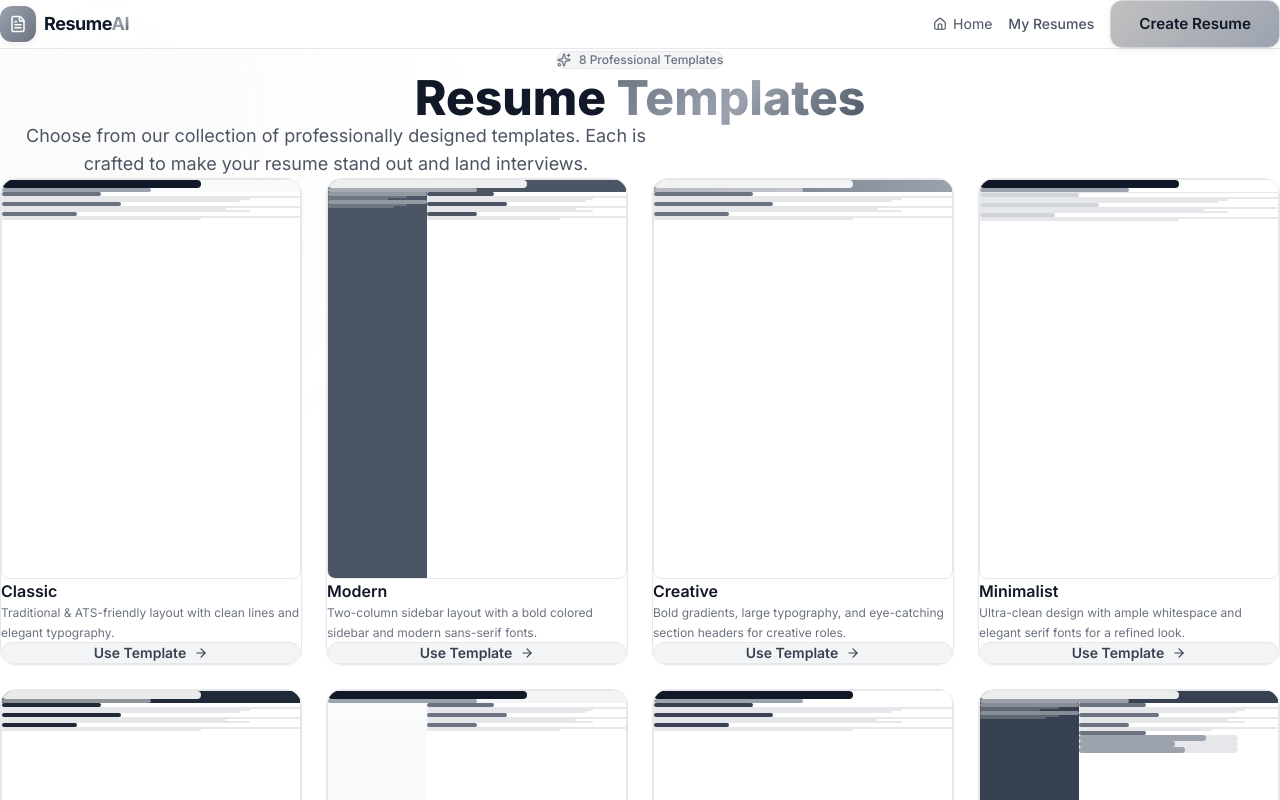
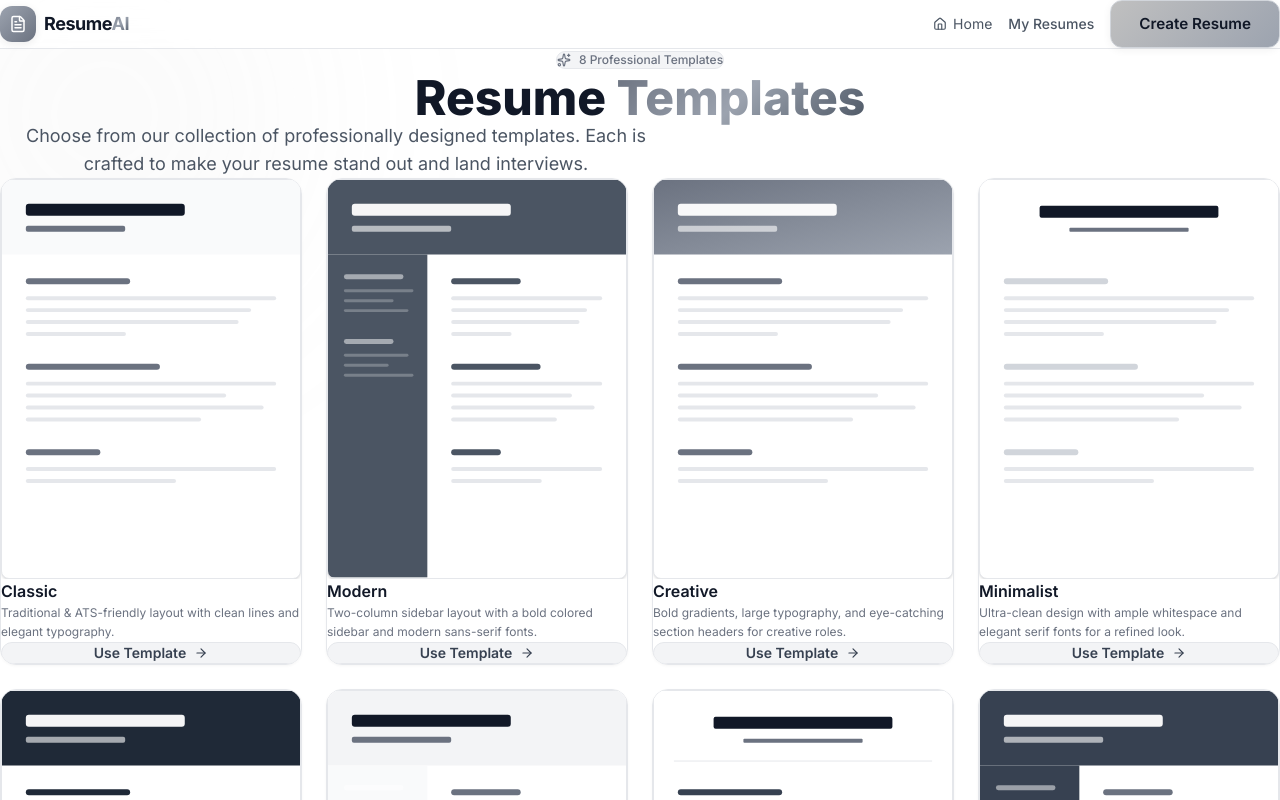
Before and after one commit to Siddharthdas2204/airesumemaker, a Next.js app: page /templates in a window 1280 px wide. Shown: the top 800 px of the page. Built offline with nearby package versions, Linux system fonts and the light colour scheme.

Commit message:
fix(ui): converted template preview to high-fidelity SVG graphic

```diff
--- a/src/app/templates/page.tsx
+++ b/src/app/templates/page.tsx
@@ -99,87 +99,110 @@ const TEMPLATES = [
 function TemplatePreview({ template }: { template: (typeof TEMPLATES)[0] }) {
     const isGradient = template.headerBg.includes("gradient");
 
+    // SVG Dimensions
+    const w = 300;
+    const h = 400;
+    const headerH = 75;
+    const startX = template.sidebarBg ? 100 : 0;
+    const mainWidth = template.sidebarBg ? 200 : 300;
+
+    const fillTitle = template.headerColor === "#FFFFFF" ? "rgba(255,255,255,0.95)" : "#111827";
+    const fillSub = template.headerColor === "#FFFFFF" ? "rgba(255,255,255,0.6)" : "#6B7280";
+
     return (
-        <div
-            className="w-full aspect-[3/4] rounded-lg overflow-hidden"
-            style={{
-                background: "white",
-                border: "1px solid #E5E7EB",
-                fontSize: "6px",
-            }}
+        <svg
+            viewBox={`0 0 ${w} ${h}`}
+            className="w-full h-auto rounded-lg shadow-sm"
+            style={{ background: "white", border: "1px solid #E5E7EB", display: "block" }}
         >
-            {/* Header area */}
-            <div
-                className="px-3 py-2.5"
-                style={{
-                    background: isGradient ? template.headerBg : template.headerBg,
-                    borderBottom: template.style === "minimal" ? "1px solid #E5E7EB" : "none",
-                }}
-            >
-                <div
-                    className="h-2 rounded-full w-2/3 mb-1"
-                    style={{ background: template.headerColor === "#FFFFFF" ? "rgba(255,255,255,0.9)" : "#111827" }}
+            <defs>
+                {isGradient && (
+                    <linearGradient id="creativeGrad" x1="0%" y1="0%" x2="100%" y2="100%">
+                        <stop offset="0%" stopColor="#6B7280" />
+                        <stop offset="100%" stopColor="#9CA3AF" />
+                    </linearGradient>
+                )}
+            </defs>
+
+            {/* Header */}
+            {template.style !== "minimal" && template.style !== "academic" ? (
+                <>
+                    <rect
+                        x="0" y="0" width={w} height={headerH}
+                        fill={isGradient ? "url(#creativeGrad)" : template.headerBg}
                     />
-                <div
-                    className="h-1 rounded-full w-1/2"
-                    style={{ background: template.headerColor === "#FFFFFF" ? "rgba(255,255,255,0.5)" : "#9CA3AF" }}
-                />
-            </div>
-
-            {/* Body */}
-            <div className="flex h-full">
-                {/* Optional sidebar */}
-                {template.sidebarBg && (
-                    <div className="w-1/3 p-2 space-y-1.5" style={{ background: template.sidebarBg }}>
-                        <div className="h-1 rounded-full w-full" style={{ background: "rgba(255,255,255,0.4)" }} />
-                        <div className="h-0.5 rounded-full w-4/5" style={{ background: "rgba(255,255,255,0.2)" }} />
-                        <div className="h-0.5 rounded-full w-3/5" style={{ background: "rgba(255,255,255,0.2)" }} />
-                        <div className="mt-2 h-1 rounded-full w-full" style={{ background: "rgba(255,255,255,0.4)" }} />
-                        <div className="h-0.5 rounded-full w-4/5" style={{ background: "rgba(255,255,255,0.2)" }} />
-                        <div className="h-0.5 rounded-full w-2/3" style={{ background: "rgba(255,255,255,0.2)" }} />
-                    </div>
+                    <rect x="24" y="24" width="160" height="12" rx="3" fill={fillTitle} />
+                    <rect x="24" y="46" width="100" height="6" rx="2" fill={fillSub} />
+                </>
+            ) : (
+                <>
+                    <rect x="0" y="0" width={w} height={headerH} fill="white" />
+                    <rect x={(w - 180) / 2} y="26" width="180" height="12" rx="2" fill="#111827" />
+                    <rect x={(w - 120) / 2} y="48" width="120" height="4" rx="1" fill="#6B7280" />
+                    {template.style === "academic" && (
+                        <rect x="20" y="70" width={w - 40} height="1" fill="#E5E7EB" />
+                    )}
+                </>
             )}
 
-                {/* Main content */}
-                <div className={`${template.sidebarBg ? "w-2/3" : "w-full"} p-2.5 space-y-2`}>
+            {/* Sidebar */}
+            {template.sidebarBg && (
+                <g>
+                    <rect x="0" y={headerH} width="100" height={h - headerH} fill={template.sidebarBg} />
+                    {/* Sidebar bars */}
+                    <rect x="16" y={headerH + 20} width="60" height="5" rx="2.5" fill="rgba(255,255,255,0.5)" />
+                    <rect x="16" y={headerH + 35} width="70" height="3" rx="1.5" fill="rgba(255,255,255,0.25)" />
+                    <rect x="16" y={headerH + 45} width="50" height="3" rx="1.5" fill="rgba(255,255,255,0.25)" />
+                    <rect x="16" y={headerH + 55} width="65" height="3" rx="1.5" fill="rgba(255,255,255,0.25)" />
+
+                    <rect x="16" y={headerH + 85} width="50" height="5" rx="2.5" fill="rgba(255,255,255,0.5)" />
+                    <rect x="16" y={headerH + 100} width="65" height="3" rx="1.5" fill="rgba(255,255,255,0.25)" />
+                    <rect x="16" y={headerH + 110} width="45" height="3" rx="1.5" fill="rgba(255,255,255,0.25)" />
+                    <rect x="16" y={headerH + 120} width="70" height="3" rx="1.5" fill="rgba(255,255,255,0.25)" />
+                </g>
+            )}
+
+            {/* Main Content Areas */}
+            <g transform={`translate(${startX}, ${headerH})`}>
                 {/* Section 1 */}
-                    <div>
-                        <div className="h-1 rounded-full w-1/3 mb-1" style={{ background: template.accentColor }} />
-                        <div className="h-0.5 rounded-full w-full mb-0.5" style={{ background: "#E5E7EB" }} />
-                        <div className="h-0.5 rounded-full w-5/6 mb-0.5" style={{ background: "#E5E7EB" }} />
-                        <div className="h-0.5 rounded-full w-4/5" style={{ background: "#E5E7EB" }} />
-                    </div>
+                <rect x="24" y="24" width={mainWidth * 0.35} height="6" rx="3" fill={template.accentColor} />
+                <rect x="24" y="42" width={mainWidth - 48} height="4" rx="2" fill="#E5E7EB" />
+                <rect x="24" y="54" width={(mainWidth - 48) * 0.9} height="4" rx="2" fill="#E5E7EB" />
+                <rect x="24" y="66" width={(mainWidth - 48) * 0.85} height="4" rx="2" fill="#E5E7EB" />
+                <rect x="24" y="78" width={(mainWidth - 48) * 0.4} height="4" rx="2" fill="#E5E7EB" />
+
                 {/* Section 2 */}
-                    <div>
-                        <div className="h-1 rounded-full w-2/5 mb-1" style={{ background: template.accentColor }} />
-                        <div className="h-0.5 rounded-full w-full mb-0.5" style={{ background: "#E5E7EB" }} />
-                        <div className="h-0.5 rounded-full w-3/4 mb-0.5" style={{ background: "#E5E7EB" }} />
-                        <div className="h-0.5 rounded-full w-5/6" style={{ background: "#E5E7EB" }} />
-                    </div>
+                <rect x="24" y="110" width={mainWidth * 0.45} height="6" rx="3" fill={template.accentColor} />
+                <rect x="24" y="128" width={mainWidth - 48} height="4" rx="2" fill="#E5E7EB" />
+                <rect x="24" y="140" width={(mainWidth - 48) * 0.8} height="4" rx="2" fill="#E5E7EB" />
+                <rect x="24" y="152" width={(mainWidth - 48) * 0.95} height="4" rx="2" fill="#E5E7EB" />
+                <rect x="24" y="164" width={(mainWidth - 48) * 0.7} height="4" rx="2" fill="#E5E7EB" />
+
                 {/* Section 3 */}
-                    <div>
-                        <div className="h-1 rounded-full w-1/4 mb-1" style={{ background: template.accentColor }} />
-                        <div className="h-0.5 rounded-full w-full mb-0.5" style={{ background: "#E5E7EB" }} />
-                        <div className="h-0.5 rounded-full w-2/3" style={{ background: "#E5E7EB" }} />
-                    </div>
-                    {/* Section 4 - skill bars for infographic */}
+                <rect x="24" y="196" width={mainWidth * 0.25} height="6" rx="3" fill={template.accentColor} />
+                <rect x="24" y="214" width={mainWidth - 48} height="4" rx="2" fill="#E5E7EB" />
+                <rect x="24" y="226" width={(mainWidth - 48) * 0.6} height="4" rx="2" fill="#E5E7EB" />
+
+                {/* Optional Infographic Skills */}
                 {template.style === "infographic" && (
-                        <div className="space-y-1">
-                            <div className="h-1 rounded-full w-1/3 mb-1" style={{ background: template.accentColor }} />
-                            <div className="h-1.5 rounded-full w-4/5" style={{ background: "#E5E7EB" }}>
-                                <div className="h-full rounded-full w-4/5" style={{ background: "#9CA3AF" }} />
-                            </div>
-                            <div className="h-1.5 rounded-full w-4/5" style={{ background: "#E5E7EB" }}>
-                                <div className="h-full rounded-full w-3/5" style={{ background: "#9CA3AF" }} />
-                            </div>
-                            <div className="h-1.5 rounded-full w-4/5" style={{ background: "#E5E7EB" }}>
-                                <div className="h-full rounded-full w-2/3" style={{ background: "#9CA3AF" }} />
-                            </div>
-                        </div>
+                    <g transform="translate(0, 256)">
+                        <rect x="24" y="0" width={mainWidth * 0.4} height="6" rx="3" fill={template.accentColor} />
+
+                        {/* Bar 1 */}
+                        <rect x="24" y="18" width={(mainWidth - 48)} height="8" rx="4" fill="#E5E7EB" />
+                        <rect x="24" y="18" width={(mainWidth - 48) * 0.85} height="8" rx="4" fill="#9CA3AF" />
+
+                        {/* Bar 2 */}
+                        <rect x="24" y="36" width={(mainWidth - 48)} height="8" rx="4" fill="#E5E7EB" />
+                        <rect x="24" y="36" width={(mainWidth - 48) * 0.65} height="8" rx="4" fill="#9CA3AF" />
+
+                        {/* Bar 3 */}
+                        <rect x="24" y="54" width={(mainWidth - 48)} height="8" rx="4" fill="#E5E7EB" />
+                        <rect x="24" y="54" width={(mainWidth - 48) * 0.75} height="8" rx="4" fill="#9CA3AF" />
+                    </g>
                 )}
-                </div>
-            </div>
-        </div>
+            </g>
+        </svg>
     );
 }
 
```
Lines whose indentation alone changed are shown as unchanged.
